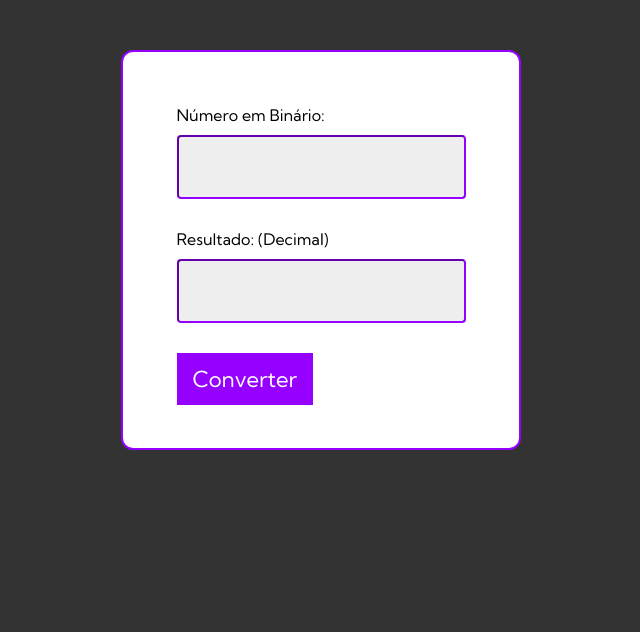
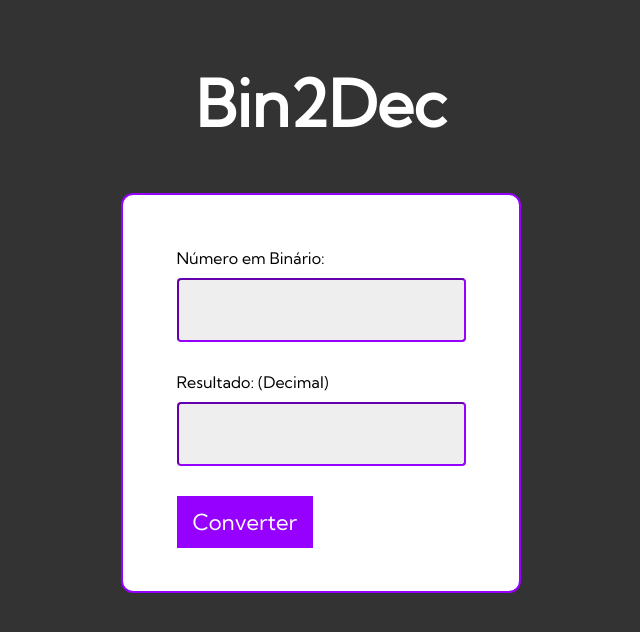
Before and after one commit to Juliohub/Bin2Dec, a plain HTML site: page index.html in a window 1280 px wide. Shown: the whole page, without its empty margins (319-959 px from the left). Drawn offline with Linux system fonts and the light colour scheme.

Commit message:
ajustes de estilo

```diff
--- a/assets/css/style.css
+++ b/assets/css/style.css
@@ -16,6 +16,12 @@ section {
 label {
   display: block;
   padding: 10px 0;
+}
+.title {
+  font-size: 4rem;
+  color: #fff;
+  text-align: center;
+  margin-top: 64px;
 }
 .content {
   max-width: 400px;
--- a/index.html
+++ b/index.html
@@ -5,11 +5,14 @@
   <meta charset="UTF-8">
   <meta name="viewport" content="width=device-width, initial-scale=1.0">
   <link rel="stylesheet" href="assets/css/style.css">
-  <title>Binário para Decimal</title>
+  <title>Bin2Dec</title>
 </head>
 
 <body>
   <section>
+
+    <h1 class="title">Bin2Dec</h1>
+
     <div class='content'>
       <form>
         <label for="binario">Número em Binário:</label>
```
